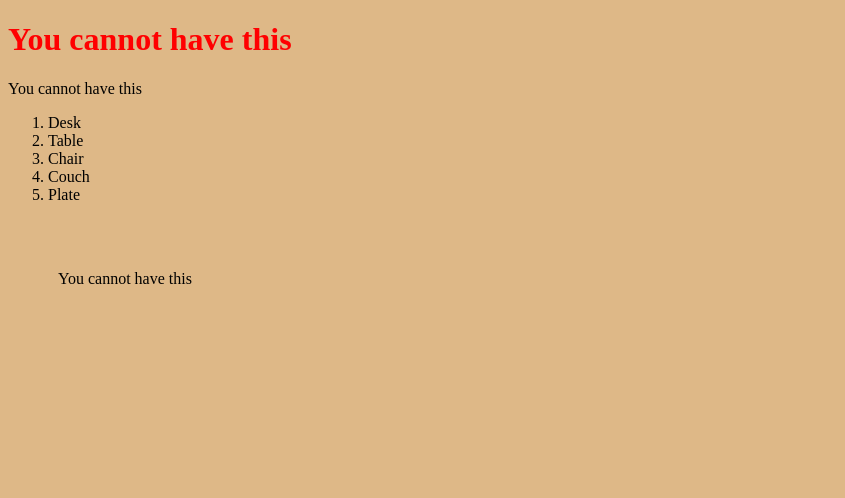
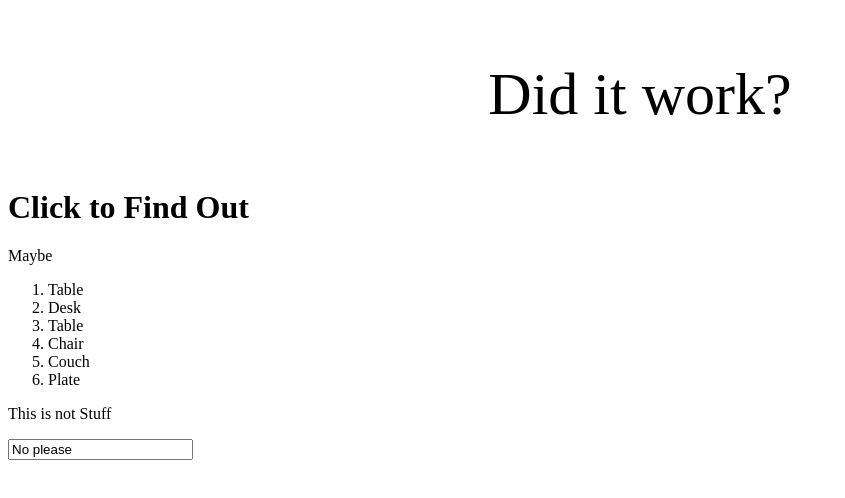
Before and after one commit to aaronhensley/vschool, a plain HTML site: page vscode/index.html in a window 1280 px wide. Shown: the whole page, without its empty margins (0-845 px from the left). Drawn offline with Linux system fonts and the light colour scheme.

Commit message:
Did lots more js practice by creating HTML elements with JS

```diff
--- a/vscode/app.js
+++ b/vscode/app.js
@@ -1,15 +1,28 @@
-var text = document.querySelector("#head").textContent
-document.querySelector("#para").textContent = text
+// var text = document.querySelector("#head").textContent
+// document.querySelector("#para").textContent = text
 
-document.querySelector("#notstuff").textContent = text
+// document.querySelector("#notstuff").textContent = text
 
-head.style.color = "red"
+// head.style.color = "red"
 
-notstuff.style.padding = "50px"
+// notstuff.style.padding = "50px"
 
-document.body.style.backgroundColor = "burlywood"
+// document.body.style.backgroundColor = "burlywood"
 
 var myBtn = document.getElementById("head")
 myBtn.addEventListener("click" , function(){
 alert("No!")
 })
+
+
+
+var newLi = document.createElement("li")
+var stuff = document.getElementById("stuff")
+stuff.prepend(newLi)
+newLi.textContent = "Table"
+
+var newP = document.createElement("p")
+document.body.prepend(newP)
+newP.textContent = "Did it work?"
+newP.style.fontSize = "60px"
+newP.style.textAlign = ("center")
--- a/vscode/index.html
+++ b/vscode/index.html
@@ -3,7 +3,7 @@
         <head>
             <title>Hello Again</title>
         </head>
-        <h1 id="head">You cannot have this</h1>
+        <h1 id="head">Click to Find Out</h1>
         <p id="para">Maybe</p>
         <body>
             <ol id="stuff">
@@ -14,6 +14,7 @@
                 <li class="thing">Plate</li>
             </ol>
             <p id="notstuff">This is not Stuff</p>
+            <input type="text" id="textbox" value="No please"/>
            <script src="app.js"></script>
         </body>
     </html>
```
